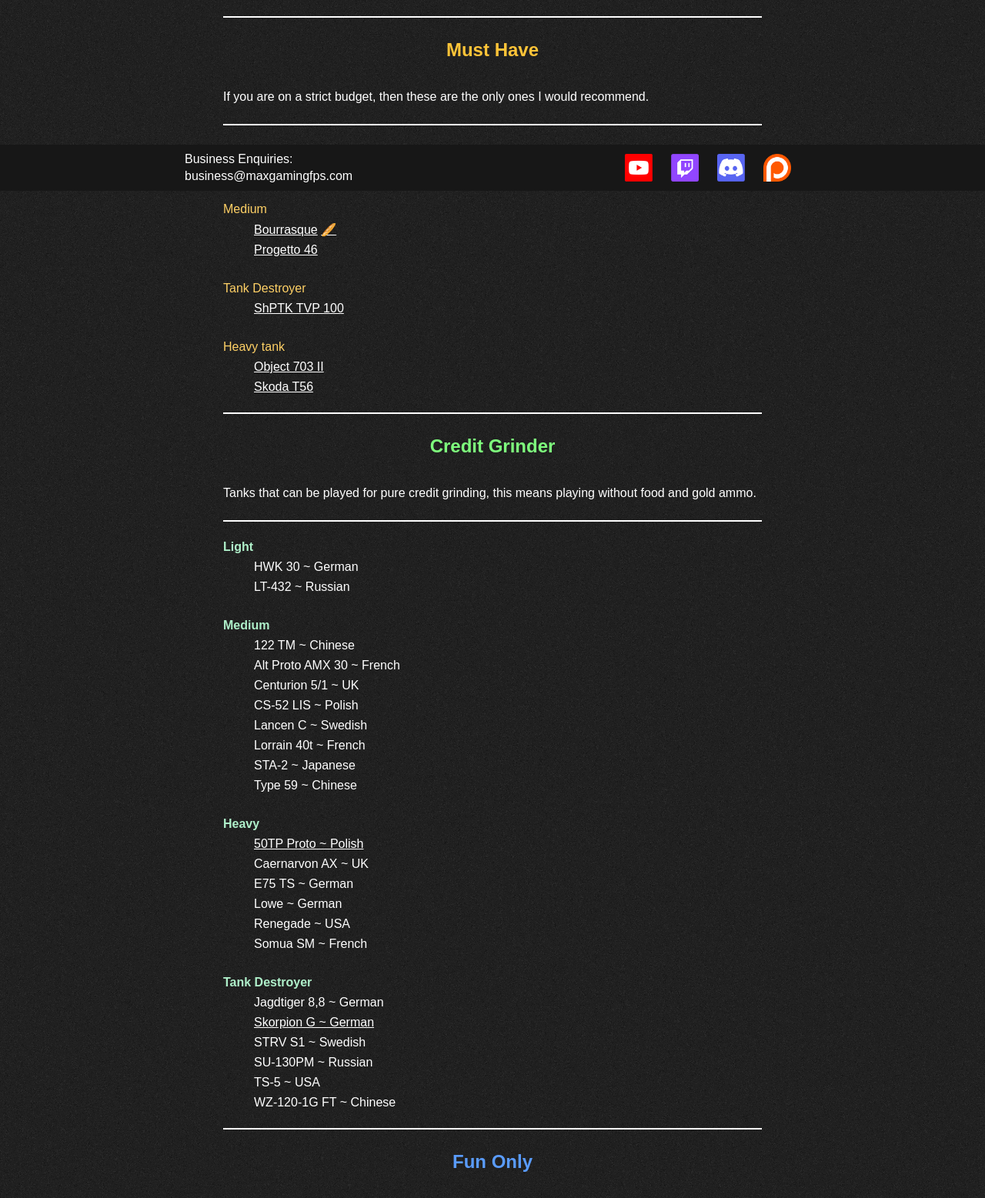
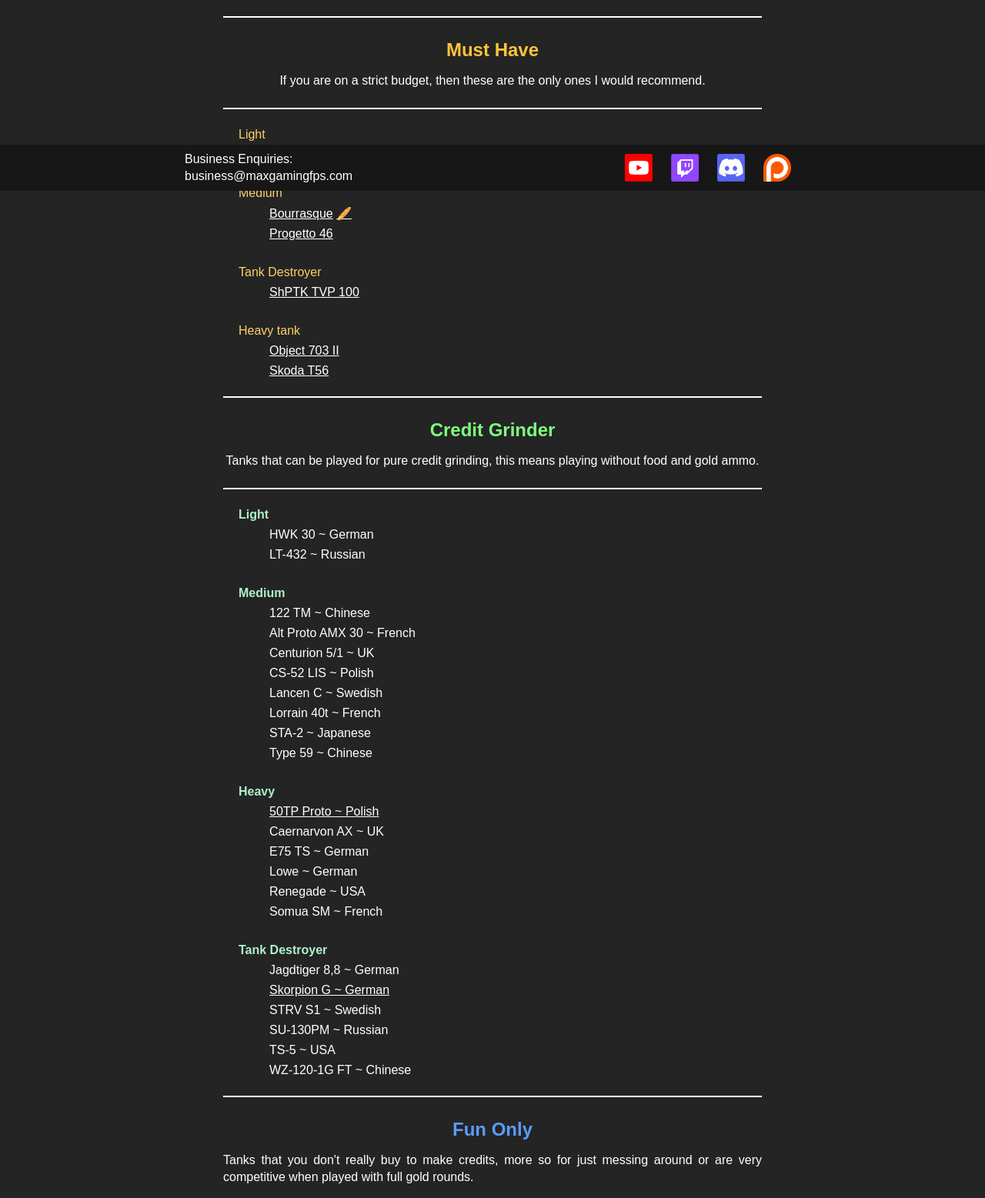
Before and after one commit to Vulkan690/MaxGamingFPS, a plain HTML site: page premium-worth-list.html in a window 1280 px wide. Shown: the part 552-2109 px from the top of the page at 77% size. Drawn offline with Linux system fonts and the light colour scheme.

Commit message:
Various style fixes and changes
All links same animation
Center paragraphs below titles in prem worth list page
Reduce title/paragraph space  in prem worth list page
Remove grainy background for now because of grid problem, to improve
Remove last .html on prem worth list page url
Fix videos going over nav with z-index
Put a little padding on the left of tank lists

```diff
--- a/css/style.css
+++ b/css/style.css
@@ -1,13 +1,14 @@
 * {
     box-sizing: border-box;
+/*    border: 1px solid red;  */
 }
 
 body {
     background-color: rgb(36, 36, 36);
-    background-image: url("../img/background.svg");
+/*    background-image: url("../img/background.svg");
     background-repeat: no-repeat;
     background-size: cover;
-    background-attachment: scroll;
+    background-attachment: scroll; */
     color: rgb(255, 255, 255);
     font-family: Arial, Helvetica, sans-serif;
     display: flex;
@@ -29,9 +30,7 @@ a {color: inherit; text-decoration: none;}
 a:hover {color: rgb(255, 76, 77);}
 a:active {color: rgb(255, 152, 77);}
 
-a[href^="https"] {text-decoration: underline;}
-a[href^="https"]:hover {color: inherit;}
-a[href^="https"]:active {color: rgb(182, 142, 219);}
+a[href^="https"], .resource {text-decoration: underline;}
 
 /* nav & footer */
 
@@ -39,11 +38,11 @@ footer, header {
     width: 100%;
     height: 60px;
     background-color: rgb(23, 23, 23);
-
     position: fixed;
     display: flex;
     justify-content: center;
     align-items: center;
+    z-index: 1000;
 }
 
 header {
@@ -97,6 +96,7 @@ footer a {
     height: 0;
     padding-bottom: 56.25%;
     margin-block: 30px;
+
 }
 
 .video {
@@ -155,8 +155,14 @@ p {
 
 /* Premium Worth List style */
 
+.tank-cat {
+    align-self: center;
+    margin-top: -5px;
+}
+
 dl {
     align-self: flex-start;
+    padding-left: 20px;
 }
 
 hr {
--- a/premium-worth-list.html
+++ b/premium-worth-list.html
@@ -34,7 +34,7 @@
 
         <hr>
         <h2 class="must-have">Must Have</h2>
-        <p>If you are on a strict budget, then these are the only ones I would recommend.</p>
+        <p class="tank-cat">If you are on a strict budget, then these are the only ones I would recommend.</p>
         <hr>
 
         <dl>
@@ -62,7 +62,7 @@
 
         <hr>
         <h2 class="credit-grinder">Credit Grinder</h2>
-        <p>Tanks that can be played for pure credit grinding, this means playing without food and gold ammo.</p>
+        <p class="tank-cat">Tanks that can be played for pure credit grinding, this means playing without food and gold ammo.</p>
         <hr>
 
         <dl>
@@ -105,7 +105,7 @@
 
         <hr>
         <h2 class="fun-only">Fun Only</h2>
-        <p>Tanks that you don't really buy to make credits, more so for just messing around or are very competitive when played with full gold rounds.</p>
+        <p class="tank-cat">Tanks that you don't really buy to make credits, more so for just messing around or are very competitive when played with full gold rounds.</p>
         <hr>
 
         <dl>
@@ -132,7 +132,7 @@
 
         <hr>
         <h2 class="avoid">Avoid</h2>
-        <p>Tanks that are not worth the money and should not really be bought unless you are a collector. Some of them will be not worth it because they are bad, some of them because there are simply better tanks that you could get for your money.</p>
+        <p class="tank-cat">Tanks that are not worth the money and should not really be bought unless you are a collector. Some of them will be not worth it because they are bad, some of them because there are simply better tanks that you could get for your money.</p>
         <hr>
 
         <dl>
```
Also changed, not shown: resources.html (+1 -1 lines).
